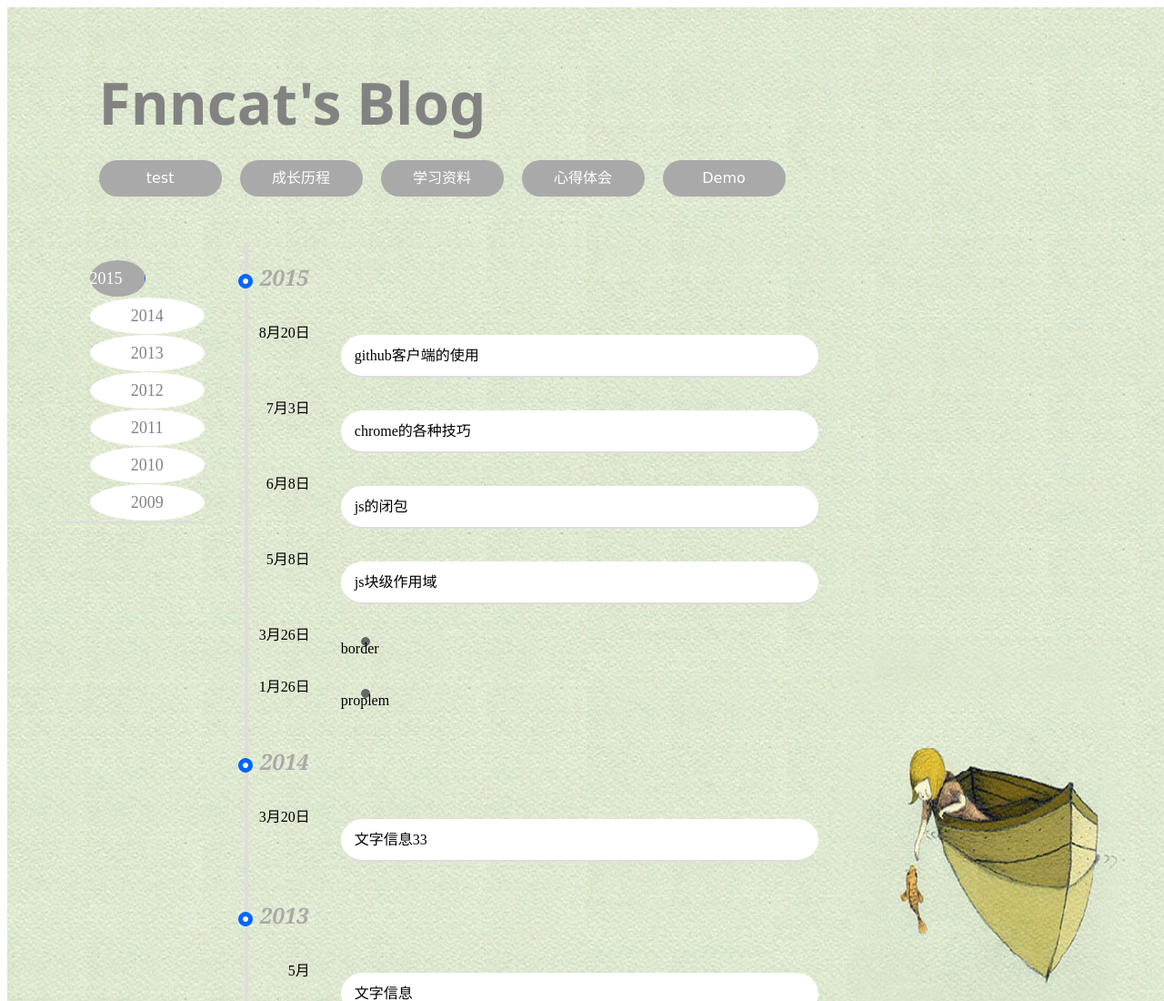
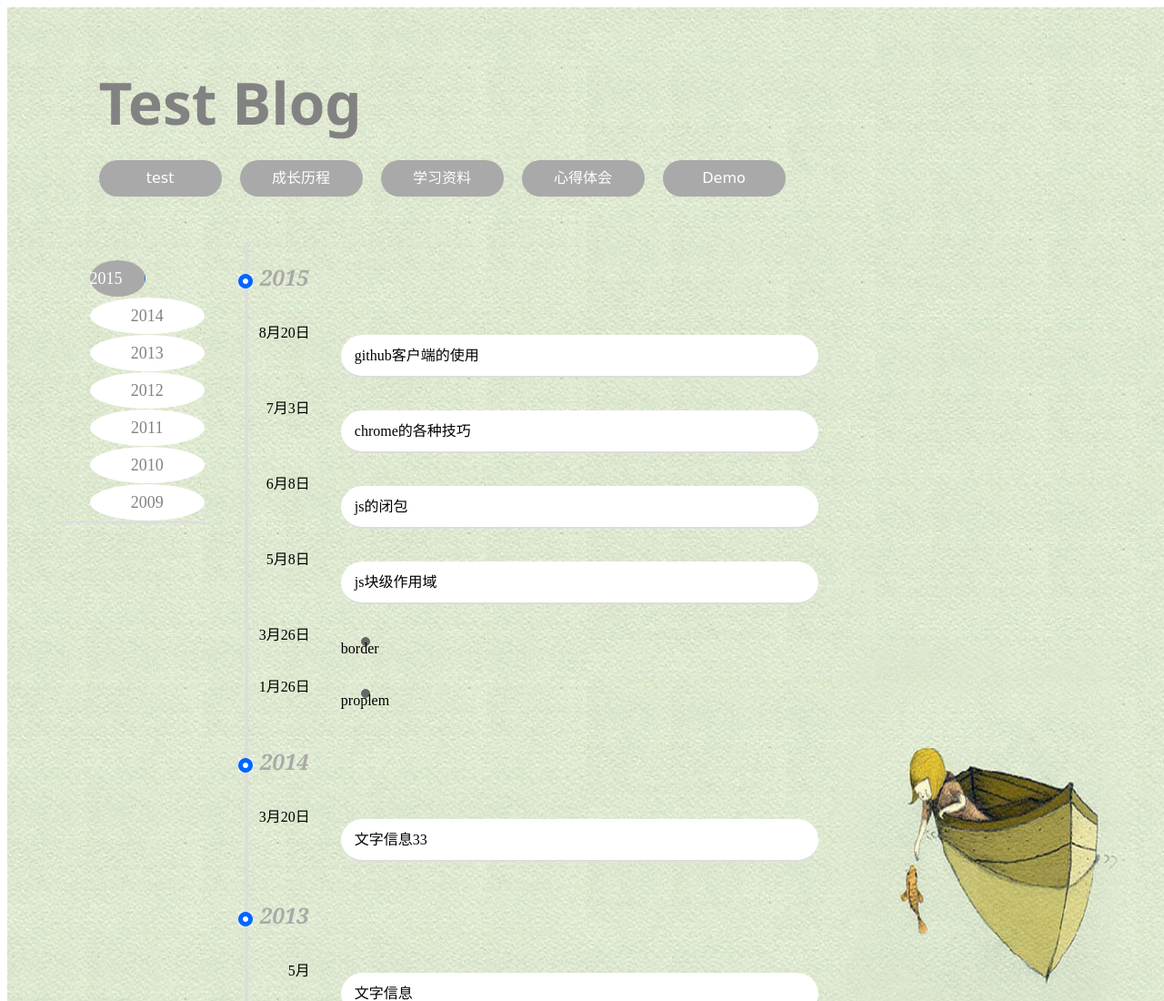
Before and after one commit to fnnnncat/fnncat, a plain HTML site: page index.html in a window 1280 px wide. Shown: the top 1100 px of the page at 91% size. Drawn offline with Linux system fonts and the light colour scheme.

Commit message:
update
test

```diff
--- a/index.html
+++ b/index.html
@@ -17,7 +17,7 @@
 </div>
 <header id="main_header" class="header">
     <div class="inner">
-        <h2> Fnncat's  Blog</h2>
+        <h2>Test  Blog</h2>
         <ul id="nav">
         <li><a href="#">test</a></li>
         <li><a href="#">成长历程</a></li>
```
